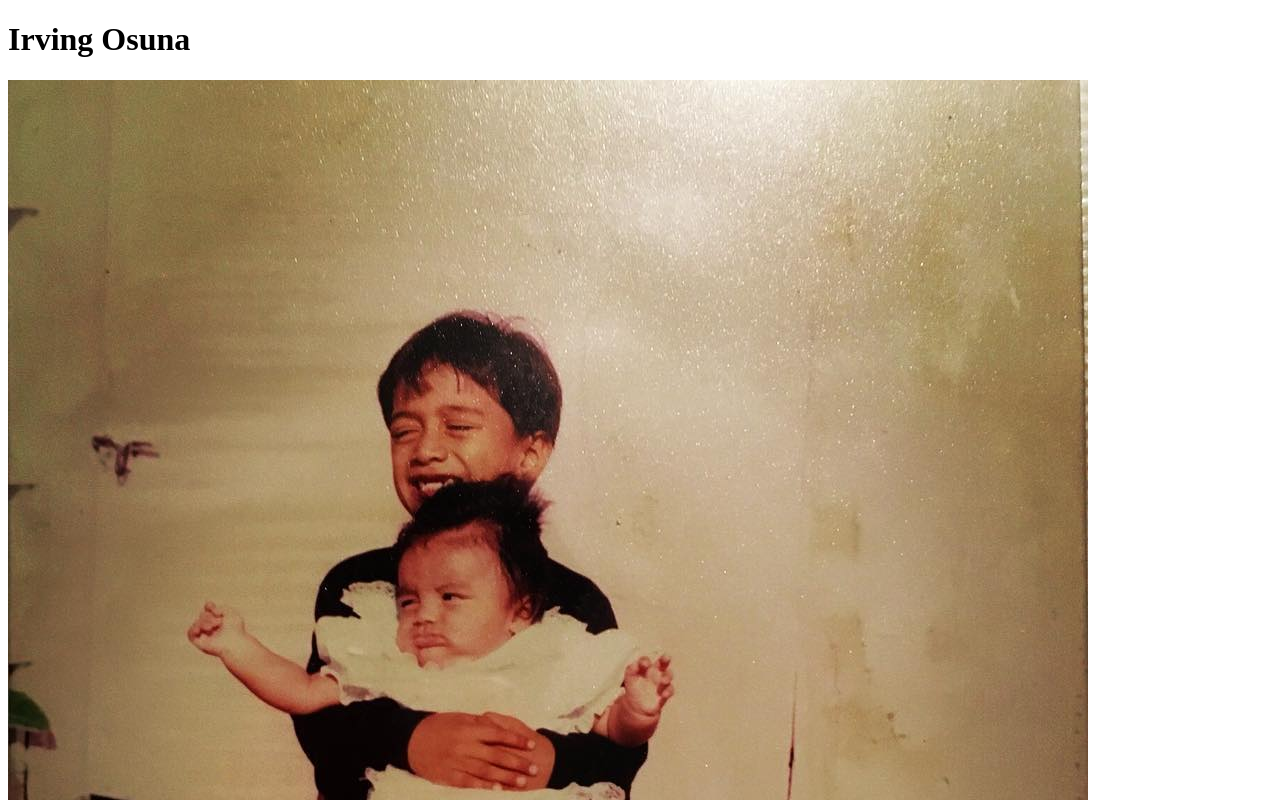
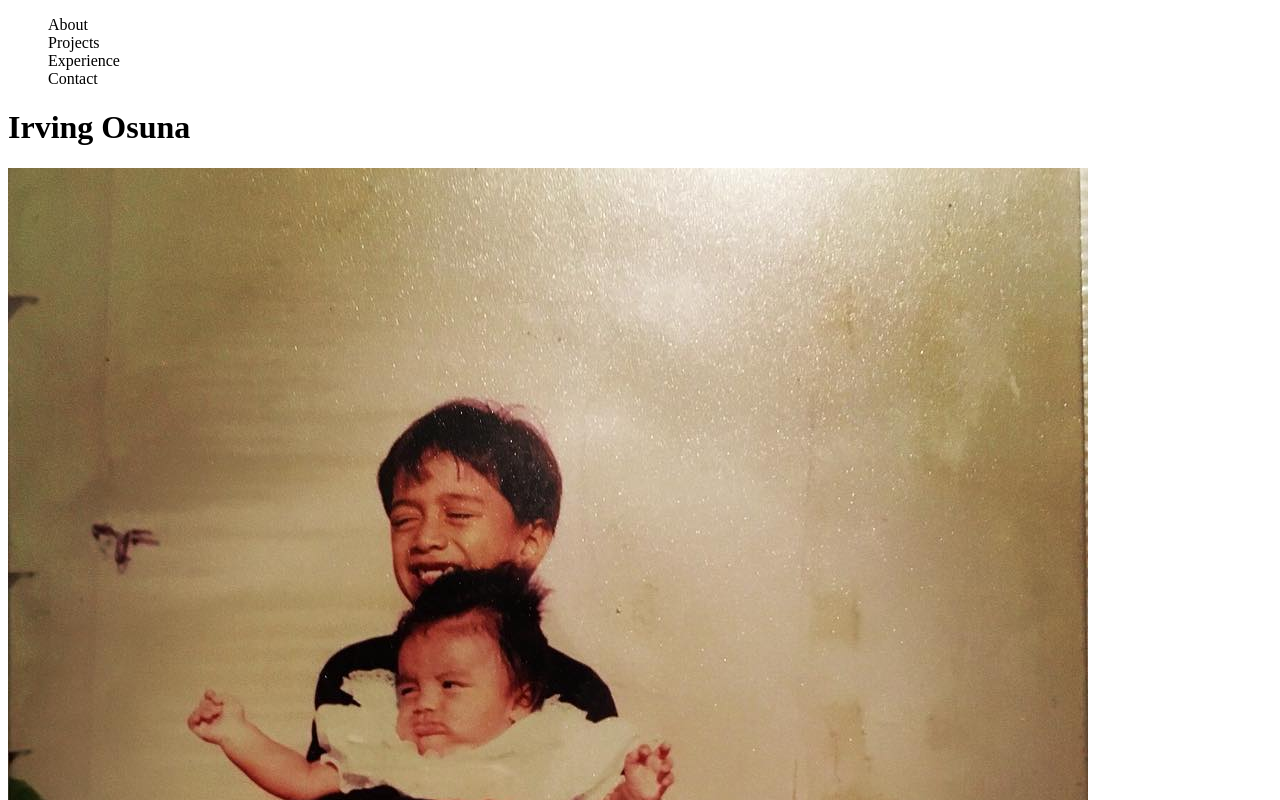
Before and after one commit to CuervoDelMar/cuervodelmar.github.io, a plain HTML site: page index.html in a window 1280 px wide. Shown: the top 800 px of the page. Drawn offline with Linux system fonts and the light colour scheme; files whose address does not match are found by name.

Commit message:
Styling and path changes
Fixed image path by using relative path instead of local path. Changed home.css to styles.css and linked to html file. Removed bullets from <UL> items.

```diff
--- a/index.html
+++ b/index.html
@@ -5,21 +5,25 @@
     <meta http-equiv="X-UA-Compatible" content="IE=edge">
     <meta name="viewport" content="width=device-width, initial-scale=1.0">
     <title>Irving Osuna</title>
+    <link rel="stylesheet" type="text/css" href="styles.css" />
 </head>
 <body>
     <header>
-
+<ul>
+    <li>About</li>
+    <li>Projects</li>
+    <li>Experience</li>
+    <li>Contact</li>
+</ul>
     </header>
     <h1>
        Irving Osuna
     </h1>
-    <p><img src="/Users/irving/Documents/GitHub/cuervodelmar.github.io/resources/Homie.jpeg"></p>
+    <img src="Homie.jpeg">
     <h2>About</h2>
     <h2>Projects</h2>
     <h2>Experience</h2>
     <h2>Contact</h2>
-
-
 </body>
 <footer>
     <a href="mailto: irving.a.osuna@gmail.com">Irving.A.Osuna@gmail.com</a>
--- /dev/null
+++ b/styles.css
@@ -0,0 +1,3 @@
+ul {
+    list-style-type: none;
+  }
```
Also changed, not shown: Homie.jpeg (renamed from resources/Homie.jpeg), index.css (deleted).
